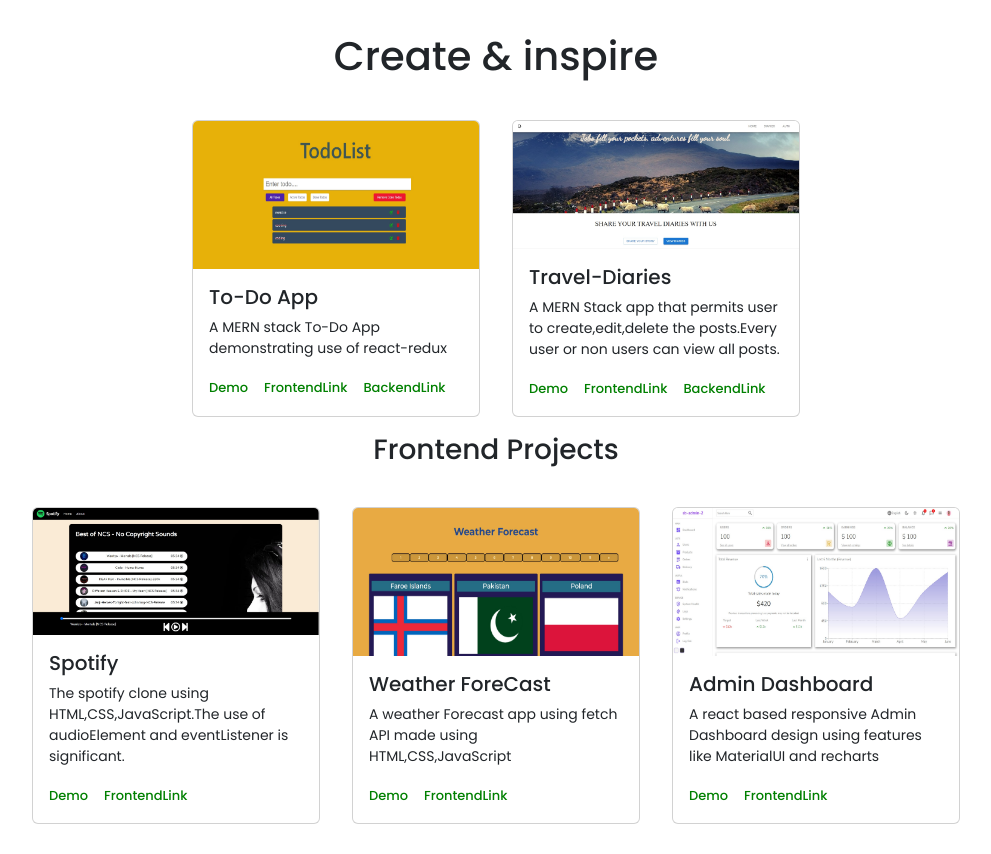
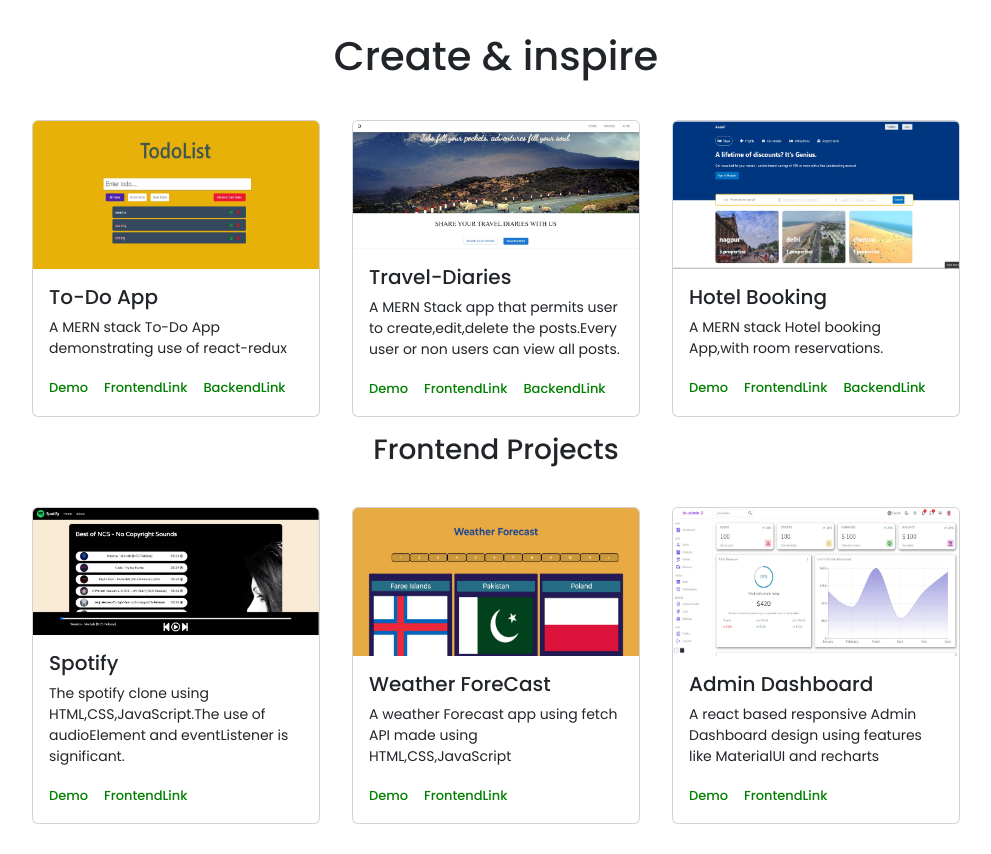
Before and after one commit to AyushiPohekar/AyushiPortfolio, a React (Create React App) app: page / in a window 1280 px wide. Shown: the part 2000-2854 px from the top of the page, without its empty margins (144-1135 px from the left). Built offline with nearby package versions, Linux system fonts and the light colour scheme.

Commit message:
booking added

```diff
--- a/src/data.js
+++ b/src/data.js
@@ -19,15 +19,15 @@
       frontendlink:"https://github.com/AyushiPohekar/blogapp_frontend",
       backendlink:"https://github.com/AyushiPohekar/BlogApp-Backend"
     },
-    // {
-    //   id: 1,
-    //   img: "",
-    //   title:"",
-    //   description:"",
-    //   demo: "",
-    //   frontendlink:"",
-    //   backendlink:""
-    // },
+    {
+      id: 3,
+      img: "/images/hotelbooking.jpg",
+      title:"Hotel Booking",
+      description:"A MERN stack Hotel booking App,with room reservations.",
+      demo: "https://644ed16b252c970d2a67d0df--sunny-valkyrie-97cf4e.netlify.app/",
+      frontendlink:"",
+      backendlink:""
+    },
     // {
     //   id: 1,
     //   img: "",
```
Also changed, not shown: public/images/hotelbooking.jpg (added).
